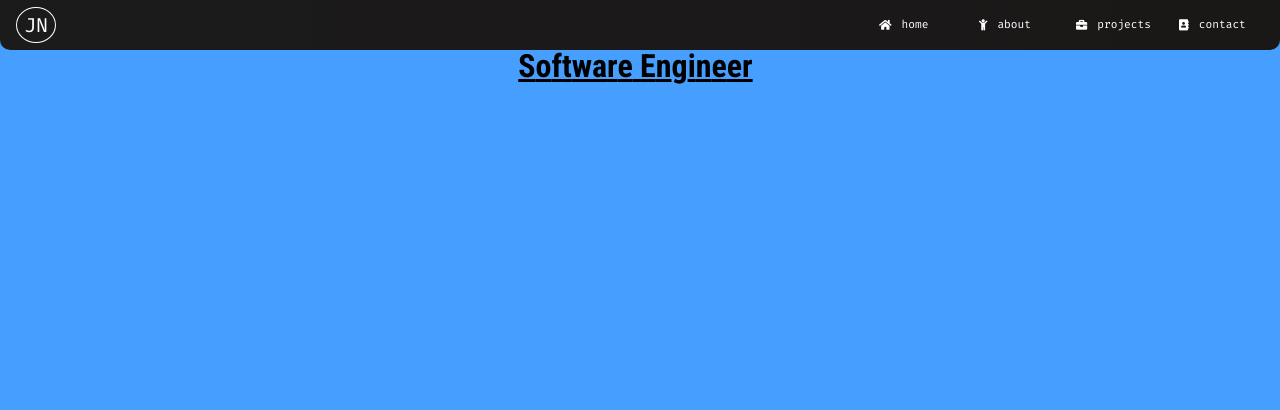
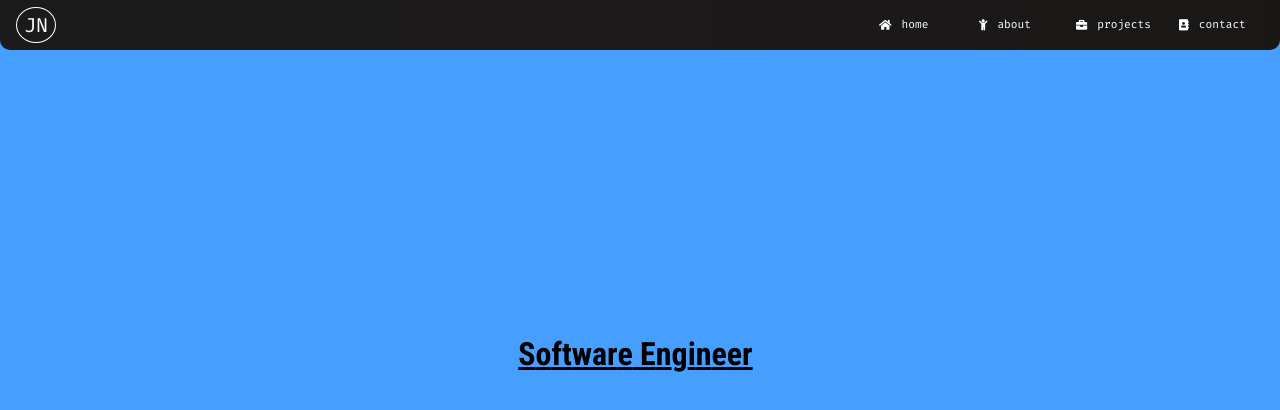
Before and after one commit to jason-nordheim/personal-website, a React (Create React App) app: page / in a window 1280 px wide. Shown: the top 410 px of the page. Built offline with nearby package versions, Linux system fonts and the light colour scheme.

Commit message:
fixed some positioning of the call to action

```diff
--- a/src/components/pages/home/Home.css
+++ b/src/components/pages/home/Home.css
@@ -1,5 +1,4 @@
-.home {
-}
+
 .home .Typewriter {
     width: 250px;
     font-size: 2rem;
@@ -8,7 +7,7 @@
     text-decoration: underline;
     display: block;
     margin: auto;
-    margin-bottom: 60%;
+    margin-bottom: 60vh;
 }
 
 .Typewriter__cursor {
```
